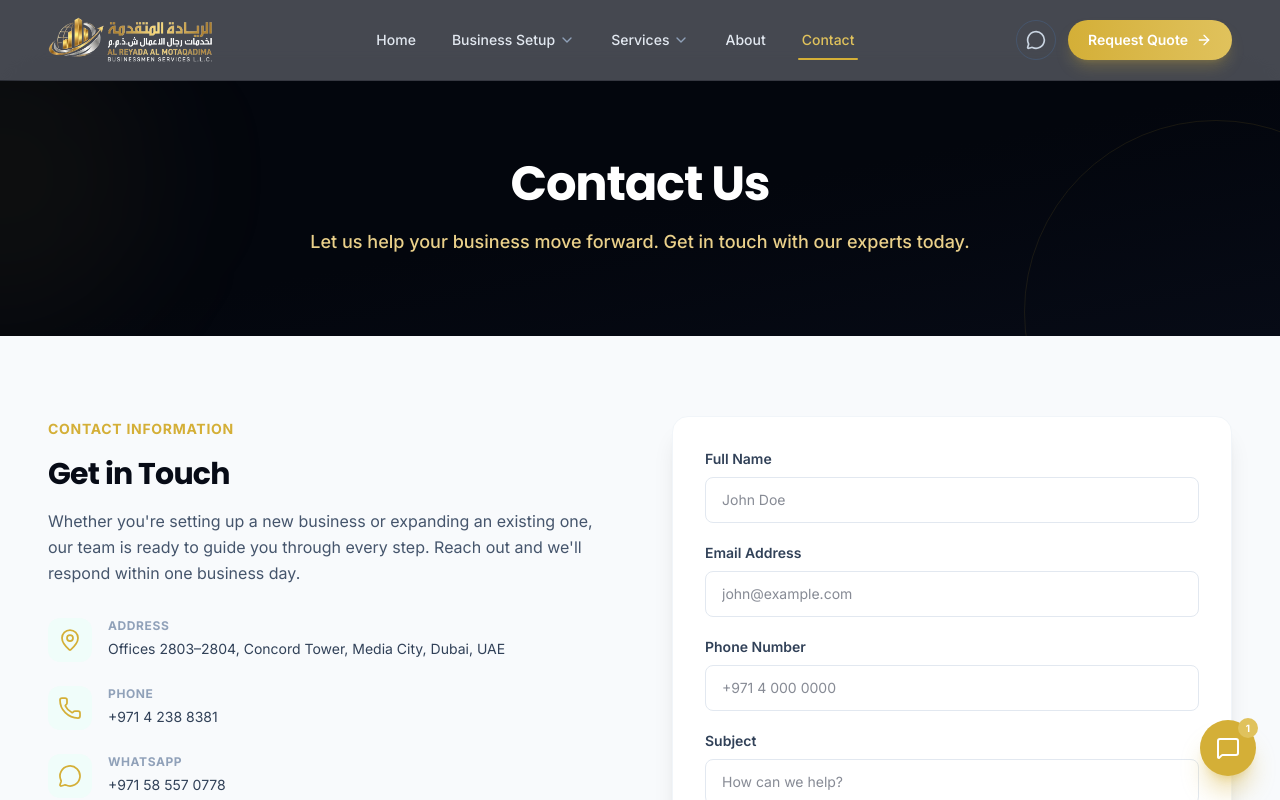
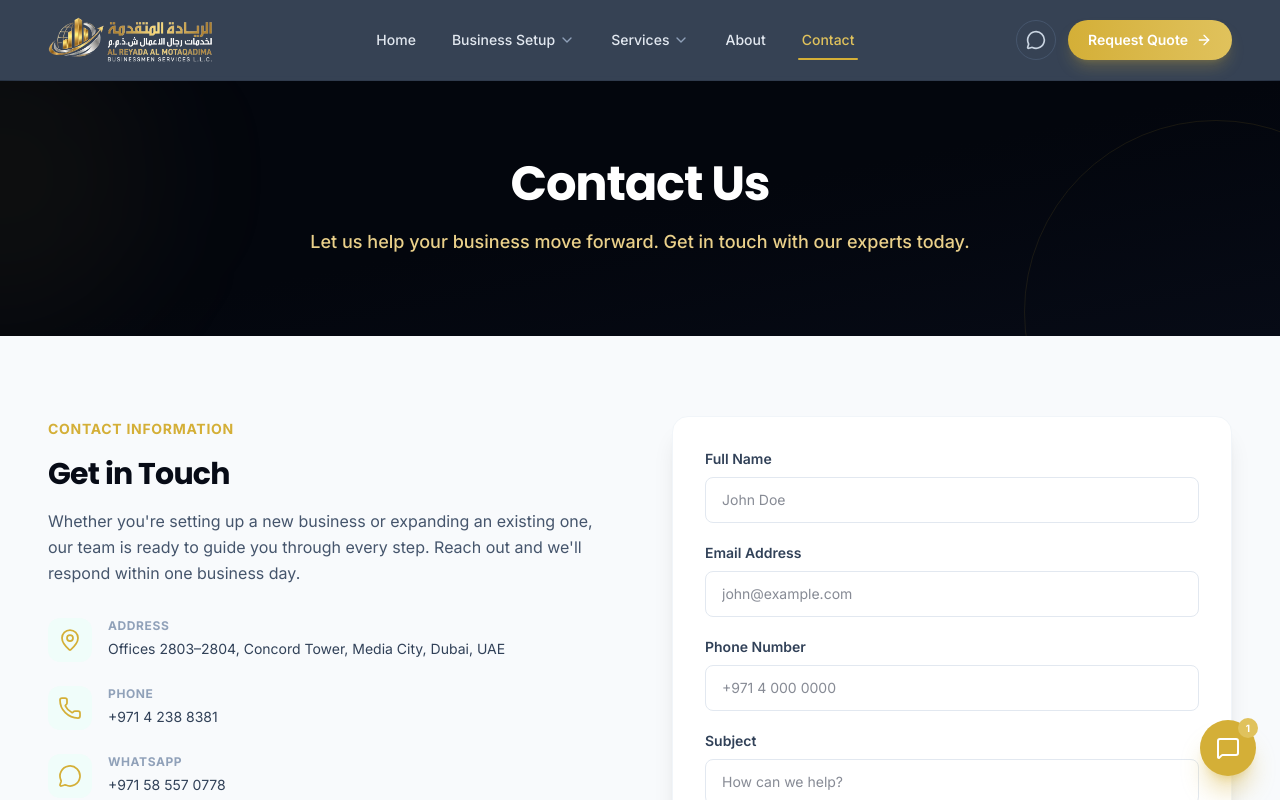
Before and after one commit to boltforwork2/alreadaalmotaqadima, a React (Vite) app: page /contact in a window 1280 px wide. Shown: the top 800 px of the page. Built offline with nearby package versions, Linux system fonts and the light colour scheme.

Commit message:
Updated Navbar.tsx

```diff
--- a/src/components/Navbar.tsx
+++ b/src/components/Navbar.tsx
@@ -76,7 +76,7 @@ export default function Navbar() {
       <motion.nav
         initial={false}
         animate={{
-          backgroundColor: scrolled ? 'rgba(7, 11, 22, 0.95)' : 'rgba(7, 11, 22, 0.75)',
+          backgroundColor: scrolled ? 'rgba(10, 25, 47, 0.97)' : 'rgba(10, 25, 47, 0.82)',
           borderColor: scrolled ? 'rgba(212, 175, 55, 0.2)' : 'rgba(255, 255, 255, 0.08)',
           boxShadow: scrolled ? '0 8px 32px rgba(0, 0, 0, 0.4)' : '0 0 0 rgba(0,0,0,0)',
         }}
```
